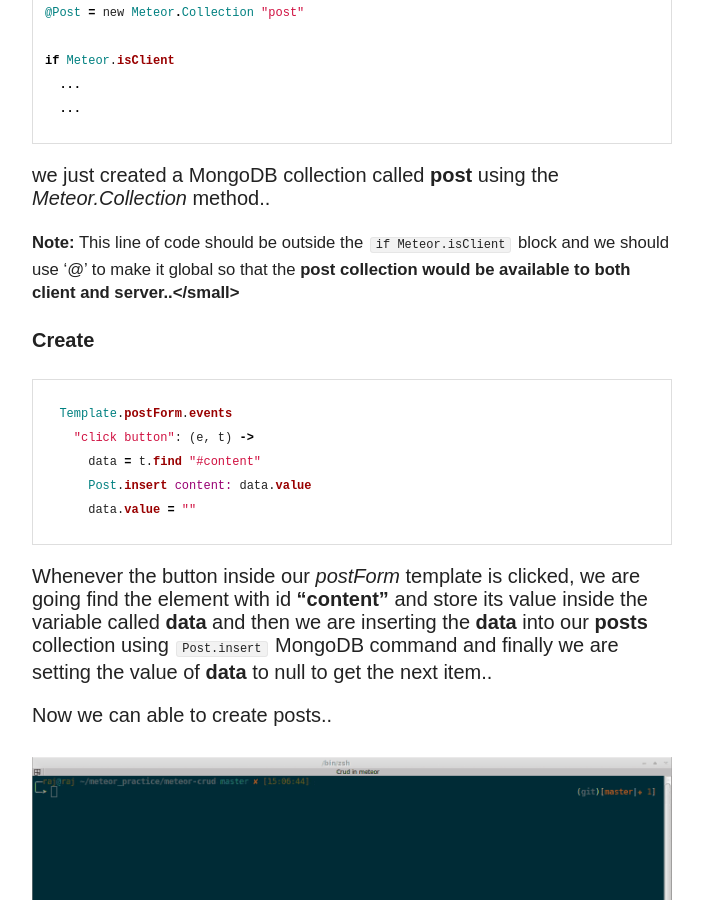
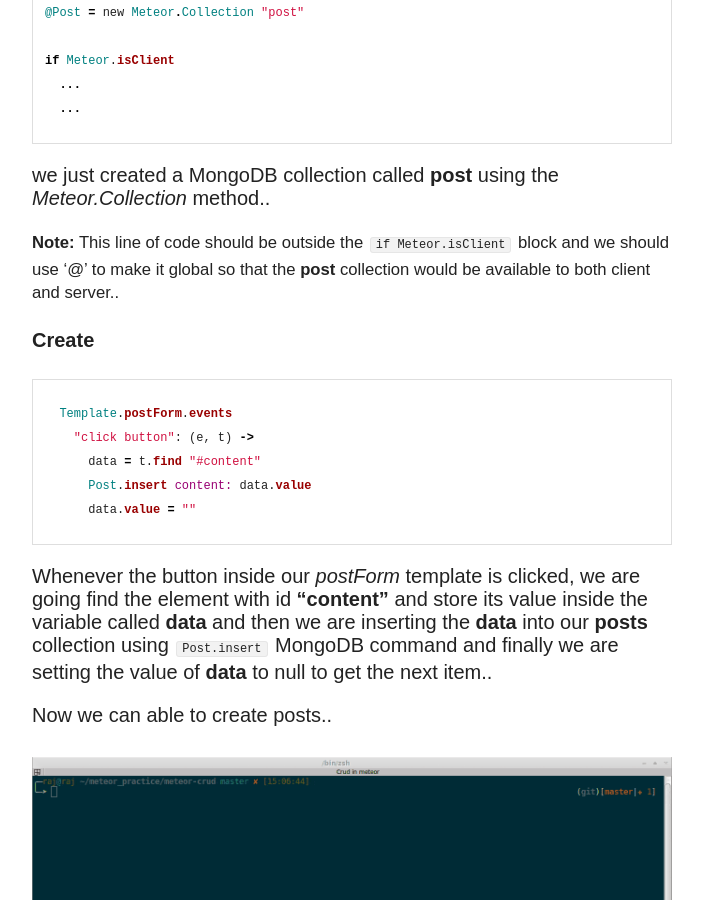
Before and after one commit to rajanand02/rajanand02.github.io, a Jekyll site: the page built from _posts/2014-03-18-Simple-crud-app-in-meteor.md, in a window 1280 px wide and 900 px high, scrolled down 6244 px. Shown: the whole window, without its empty margins (318-1021 px from the left). Built offline with Jekyll 4.4.1, drawn with Linux system fonts in a browser that asks for light colours; nearby versions of some CDN libraries; comment, search, counter and statistics services are not loaded.

Commit message:
fix syntax error in crud post

```diff
--- a/_posts/2014-03-18-Simple-crud-app-in-meteor.md
+++ b/_posts/2014-03-18-Simple-crud-app-in-meteor.md
@@ -202,7 +202,7 @@ if Meteor.isClient
 
 we just created a MongoDB collection called **post** using the *Meteor.Collection* method..
 
-<small>**Note:** This line of code should be outside the `if Meteor.isClient` block and we should use '@' to make it global so that the <strong>post<strong> collection would be available to both client and server..</small>
+<small>**Note:** This line of code should be outside the `if Meteor.isClient` block and we should use '@' to make it global so that the <strong>post</strong> collection would be available to both client and server..</small>
 
 #### Create
 
```
